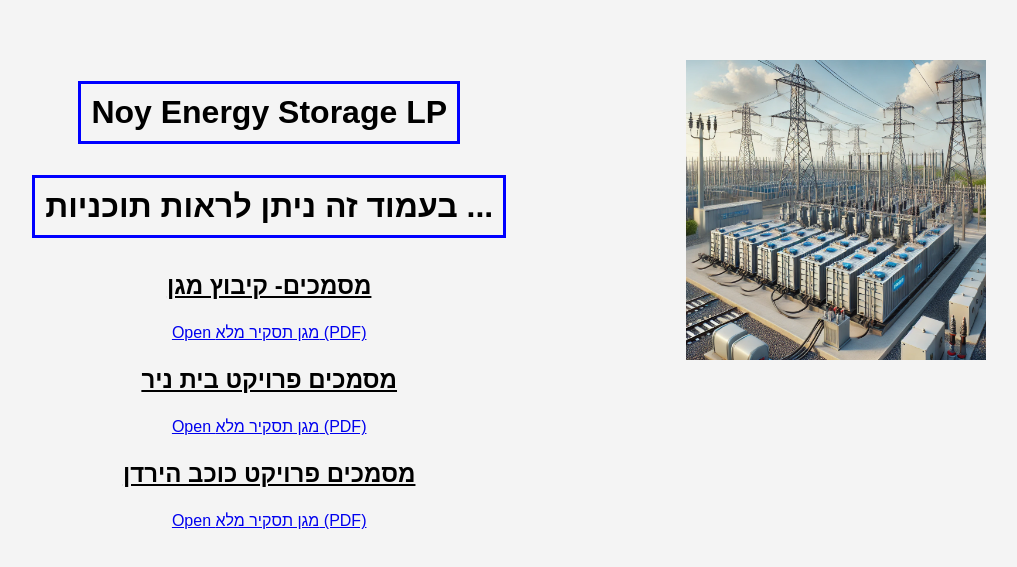
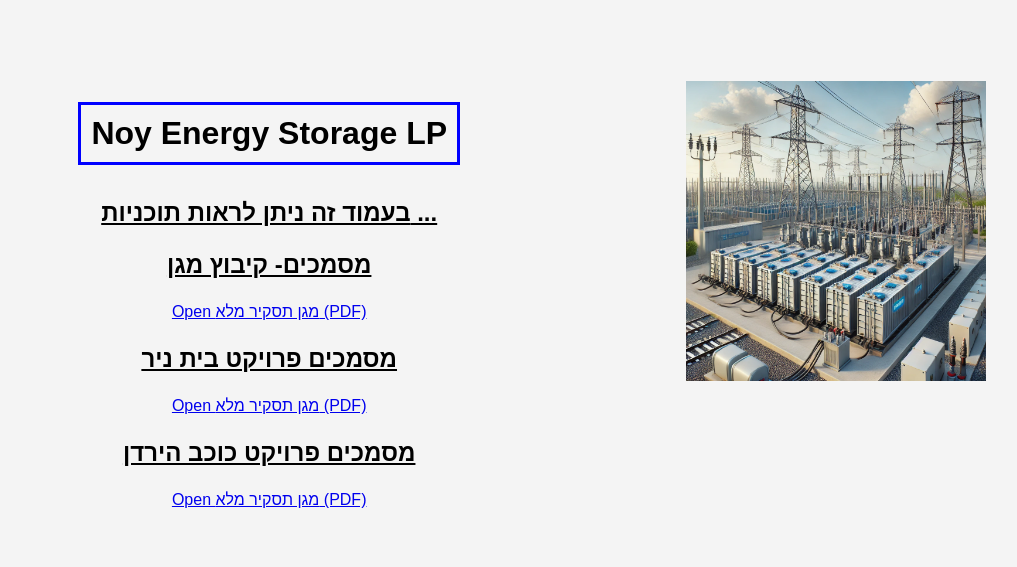
Before and after one commit to yuvb3011/NOY-Energy-Storage-LP, a plain HTML site: page index.html in a window 1280 px wide. Shown: the part 105-672 px from the top of the page, without its empty margins (166-1183 px from the left). Drawn offline with Linux system fonts and the light colour scheme.

Commit message:
Update index.html

```diff
--- a/index.html
+++ b/index.html
@@ -9,7 +9,7 @@
     <div class="container">
         <div class="text-content">
             <h1>Noy Energy Storage LP</h1>
-            <h1>בעמוד זה ניתן לראות תוכניות ...</h1>
+            <p>בעמוד זה ניתן לראות תוכניות ...</p>
             <p> מסמכים- קיבוץ מגן</p>
             <a href="https://yuvb3011.github.io/NOY-Energy-Storage-LP/מגן%20תסקיר%20מלא.pdf" target="_blank">Open מגן תסקיר מלא (PDF)</a>
             <p> מסמכים פרויקט בית ניר</p>
```
